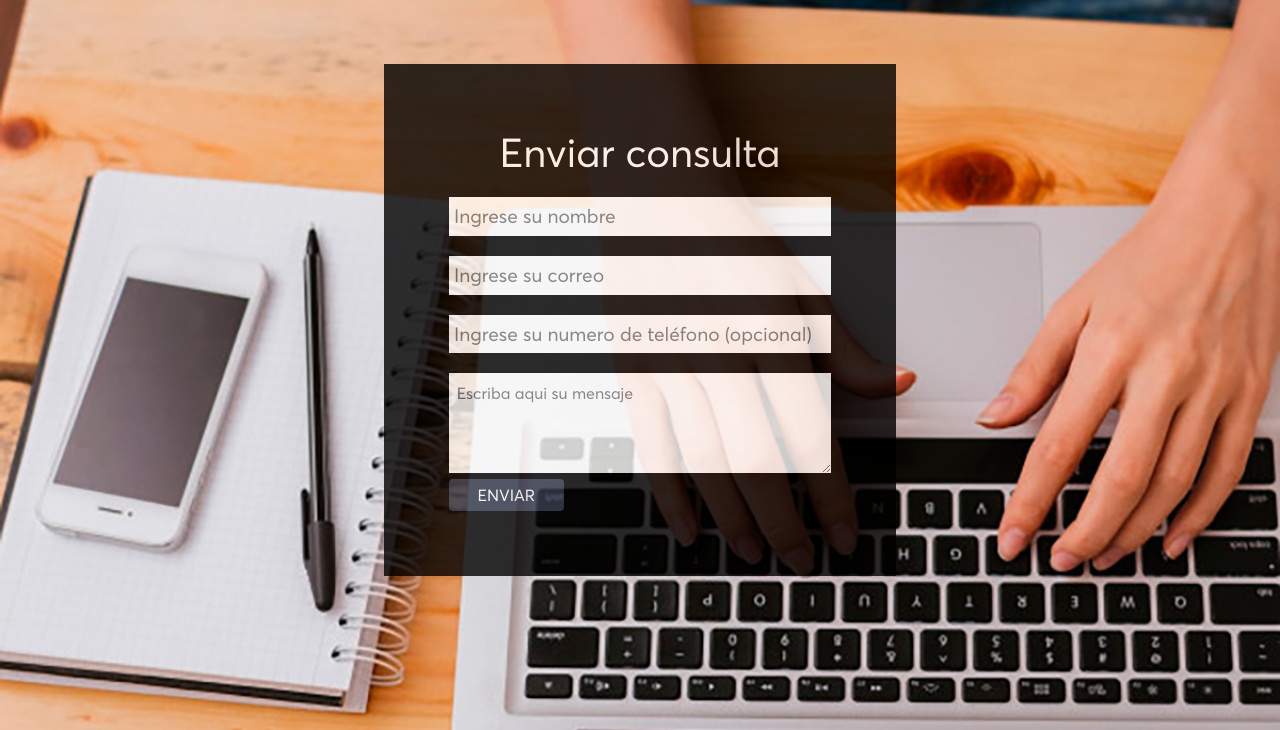
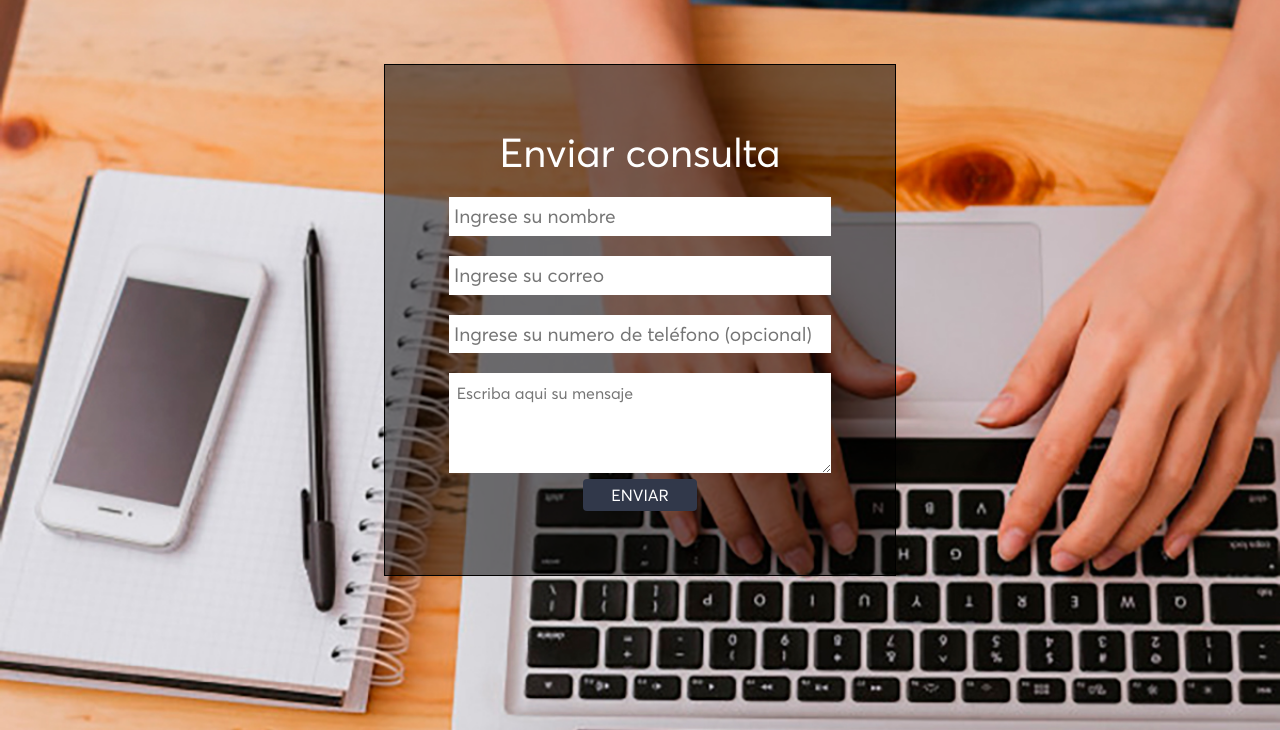
Before and after one commit to Ziliesar/digitalpalace, a PHP site: page /contacto/correoenviar.php in a window 1280 px wide. Shown: the part 70-800 px from the top of the page. Run offline with PHP 8.4, Linux system fonts and the light colour scheme.

Commit message:
Transparencia formulario

```diff
--- a/contacto/7.css
+++ b/contacto/7.css
@@ -1,3 +1,7 @@
+
+.formenv1{
+    background-color:rgba(0,0,0,0.5);
+}
 
 .font{
     background-image: url("../img/contacto2.jpg");
@@ -18,6 +22,7 @@
   text-align: center;
   margin-bottom: 20px;
   margin-top: 0;
+  font-weight: 550;
 }
 
 input, textarea{
@@ -37,6 +42,7 @@
     background: #31384A;
     color:#fff;
     padding: 1%;
+
 }
 
 #boton:hover{
--- a/contacto/correoenviar.php
+++ b/contacto/correoenviar.php
@@ -3,13 +3,13 @@
 <?php include("head.php"); ?>
 <body class="font">
     <?php include("header.php"); ?>
-            <form action="enviar.php" method="post" style="color: white; background-color: black; opacity:80%;">
-            <h1>Enviar consulta</h1>
-      <input type="text" name="nombre" placeholder="Ingrese su nombre" required>
+            <form action="enviar.php" method="post" class="formenv1" id="formenv" style="text-align: center;">
+            <h1 style="color:white">Enviar consulta</h1>
+      <input type="text" style="opacity:none;" name="nombre" placeholder="Ingrese su nombre" required>
       <input type="text" name="correo" placeholder="Ingrese su correo" required>
       <input type="text" name="telefono" placeholder="Ingrese su numero de teléfono (opcional)">
       <textarea name="mensaje" placeholder="Escriba aqui su mensaje"></textarea>
-      <input class="btn btn-primary" type="submit" value="ENVIAR" id="boton" name="submit">
+      <input class="btn btn-primary" type="submit" value="ENVIAR" id="boton" name="submit" style="align: center;">
     </form>
     <script src="js/main.js"></script>
 </body>
```
